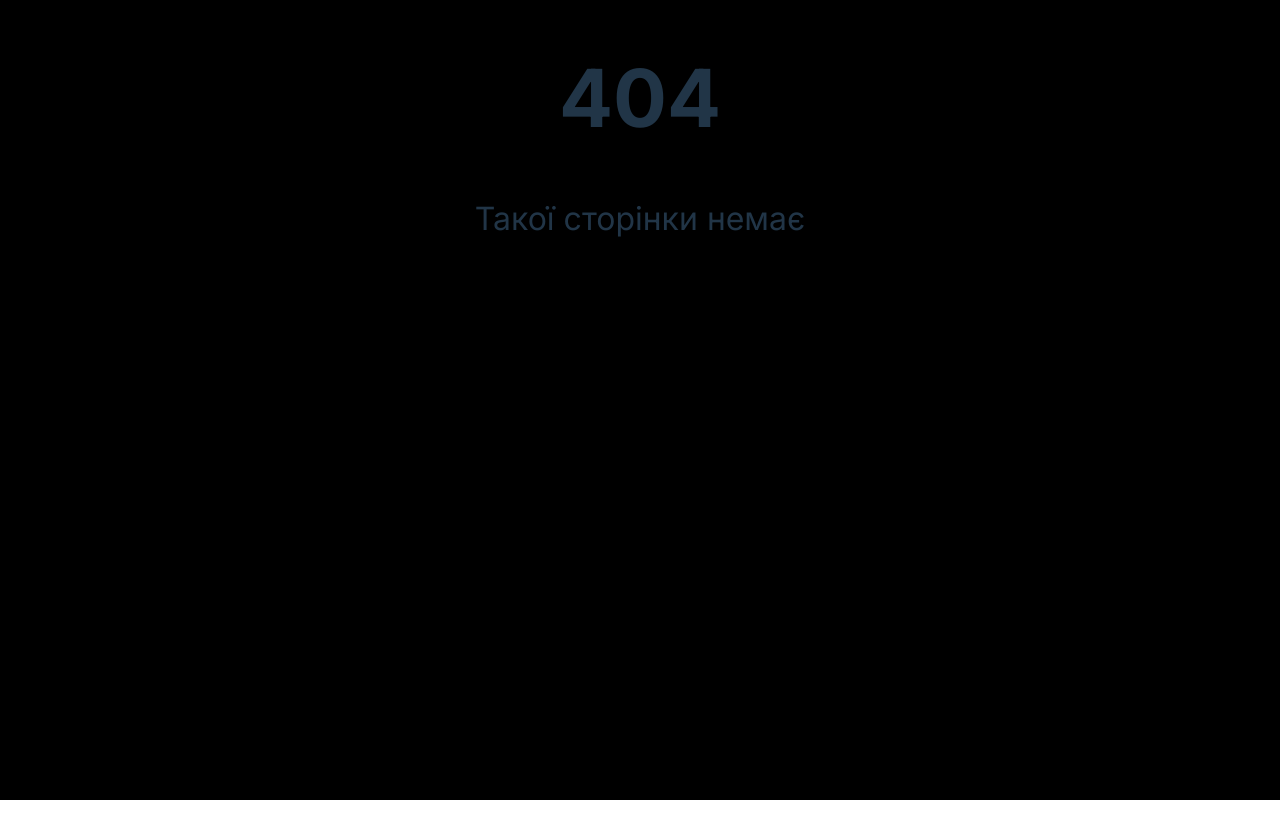
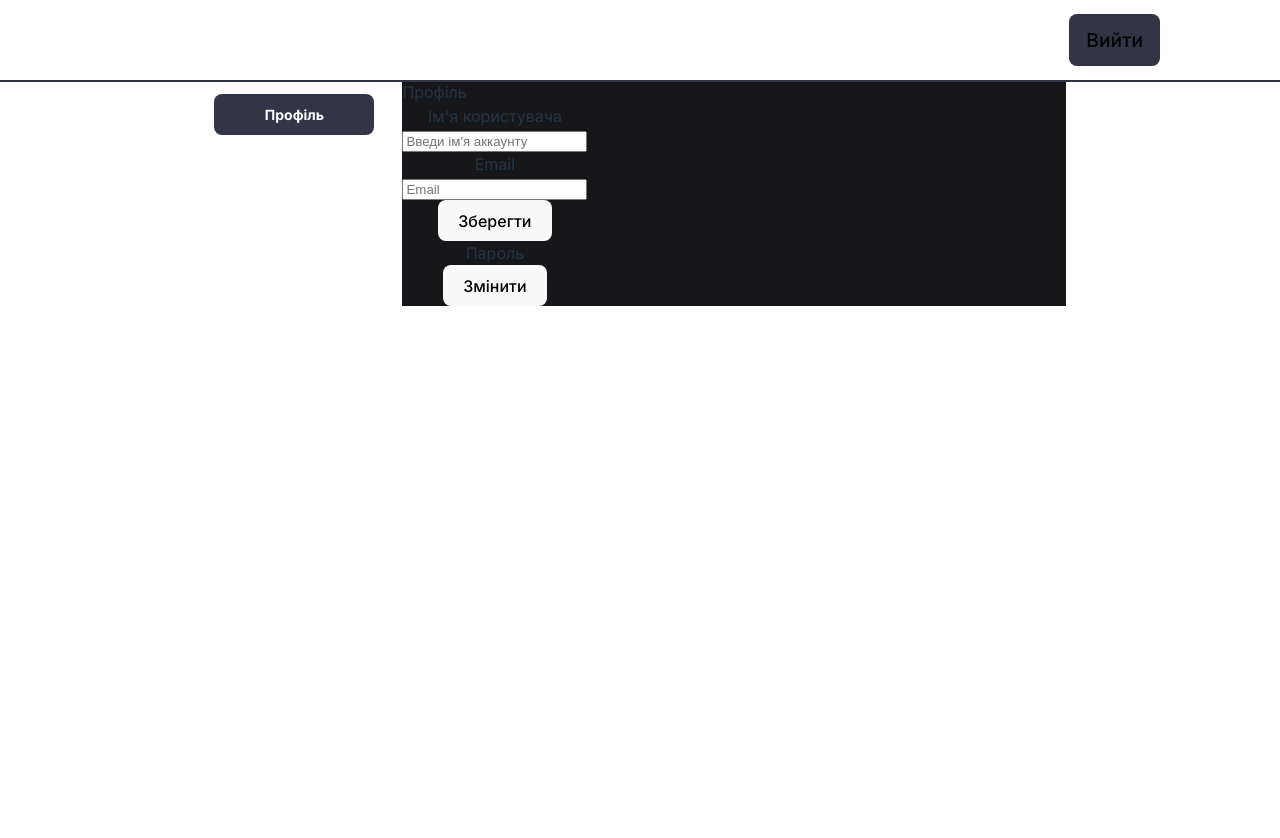
Before and after one commit to Rohalov/TradingDiary, a React (Vite) app in the folder tradingdiary.client/: page /settings in a window 1280 px wide. Before the commit this address had no page. Shown: the top 838 px of the page. Before the commit the page ends 800 px from the top, so only its background shows below. Built offline with nearby package versions, Linux system fonts and the light colour scheme; no server answers; sample sign-in values are in the browser's storage; the HTML template or start-up script is replaced by a standard one.

Commit message:
add Settings page

```diff
--- a/tradingdiary.client/src/App.jsx
+++ b/tradingdiary.client/src/App.jsx
@@ -7,6 +7,7 @@ import Register from './pages/Register/Register';
 import NoPage from './pages/NoPage/NoPage';
 import Trades from './pages/Trades/Trades';
 import Statistics from './pages/Statistics/Statistics';
+import Settings from './pages/Settings/Settings';
 
 function App() {
     return (
@@ -18,6 +19,7 @@ function App() {
                     <Route path="/register" element={<Register />} />
                     <Route path="/trades" element={<Trades />} />
                     <Route path="/statistics" element={<Statistics />} />
+                    <Route path="/settings" element={<Settings />} />
                     <Route path="*" element={<NoPage />} />
                 </Routes>
             </AuthProvider>
--- a/tradingdiary.client/src/components/Navbar/Navbar.jsx
+++ b/tradingdiary.client/src/components/Navbar/Navbar.jsx
@@ -21,7 +21,7 @@ function Navbar() {
                     </Link>
                 </li>
                 <li>
-                    <Link >
+                    <Link to='/settings'>
                         <a className="nav-link">Налаштування</a>
                     </Link>
                 </li>
--- /dev/null
+++ b/tradingdiary.client/src/pages/Settings/Settings.css
@@ -0,0 +1,47 @@
+.settings-container{
+    margin-top: 80px;
+    box-sizing: border-box;
+}
+
+.main-content{
+    display: flex;
+    box-sizing: border-box;
+    max-width: 70%;
+    margin: auto;
+}
+
+.sidebar{
+    box-sizing: border-box;
+    display: flex;
+    margin: 14px 28px 0 0;
+}
+
+.sidebar-item{
+    box-sizing: border-box;
+    display: block;
+    border-radius: 8px;
+    padding: 10px 12px;
+    color: #fff;
+    font-size: 14px;
+    min-width: 160px;
+    margin-bottom: 4px;
+    align-items: center;
+}
+
+.sidebar-item:hover{
+    background-color: #646b80;
+    color: #fff;
+}
+
+.active{
+    background-color: #323546;
+    font-weight: 700;
+}
+
+.box{
+    background-color: #17171a;
+    display: flex;
+    flex-direction: column;
+    width: 100%;
+    align-items: start;
+}
--- /dev/null
+++ b/tradingdiary.client/src/pages/Settings/Settings.jsx
@@ -0,0 +1,67 @@
+import { useEffect, useContext, useState } from 'react';
+import { Link } from 'react-router-dom';
+import Navbar from '../../components/Navbar/Navbar';
+import { AuthContext } from '../../contexts/AuthContext';
+import './Settings.css';
+
+function Settings() {
+    const [userData, setUserData] = useState({
+        userName: '',
+        email: ''
+    });
+    const [token, checkAuth] = useContext(AuthContext);
+
+    useEffect(() => {
+        checkAuth();
+    }, []);
+
+    return (
+        <div className="settings-container">
+            <div className="header">
+                <Navbar />
+            </div>
+
+            <div className="main-content">
+                <div className="sidebar">
+                    <aside>
+                        <Link to="/settings">
+                            <a className="sidebar-item active">Профіль</a>
+                        </Link>
+                    </aside>
+                </div>
+                <div className="box">
+                    <div className="box-header">
+                        Профіль
+                    </div>
+                    <div className="profile-settings-form">
+                        <div className="settings-item">
+                            <div className="item-label">
+                                Ім'я користувача
+                            </div>
+                            <div className="item-input" >
+                                <input type="text" placeholder="Введи ім'я аккаунту" value={userData.userName} />
+                            </div>
+                        </div>
+                        <div className="settings-item">
+                            <div className="item-label">
+                                Email
+                            </div>
+                            <div className="item-input" >
+                                <input type="text" placeholder="Email" value={userData.email} />
+                            </div>
+                        </div>
+                        <button className="save-button">Зберегти</button>
+                        <div className="settings-item">
+                            <div className="item-label">
+                                Пароль
+                            </div>
+                            <button>Змінити</button>
+                        </div>
+                    </div>
+                </div>
+            </div>
+        </div>
+    )
+}
+
+export default Settings
```
Also changed, not shown: 1 other file (tests, documents, lock files or other folders).
